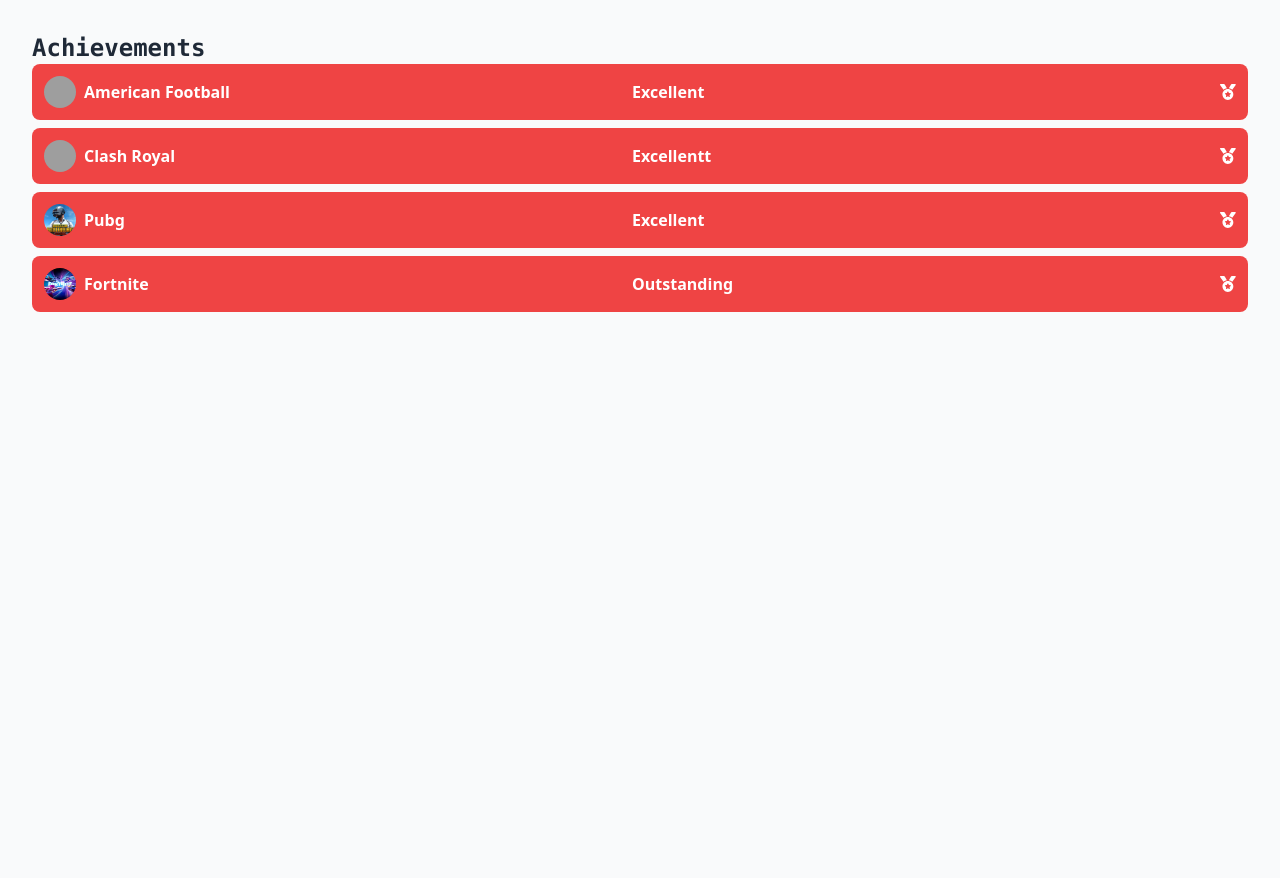
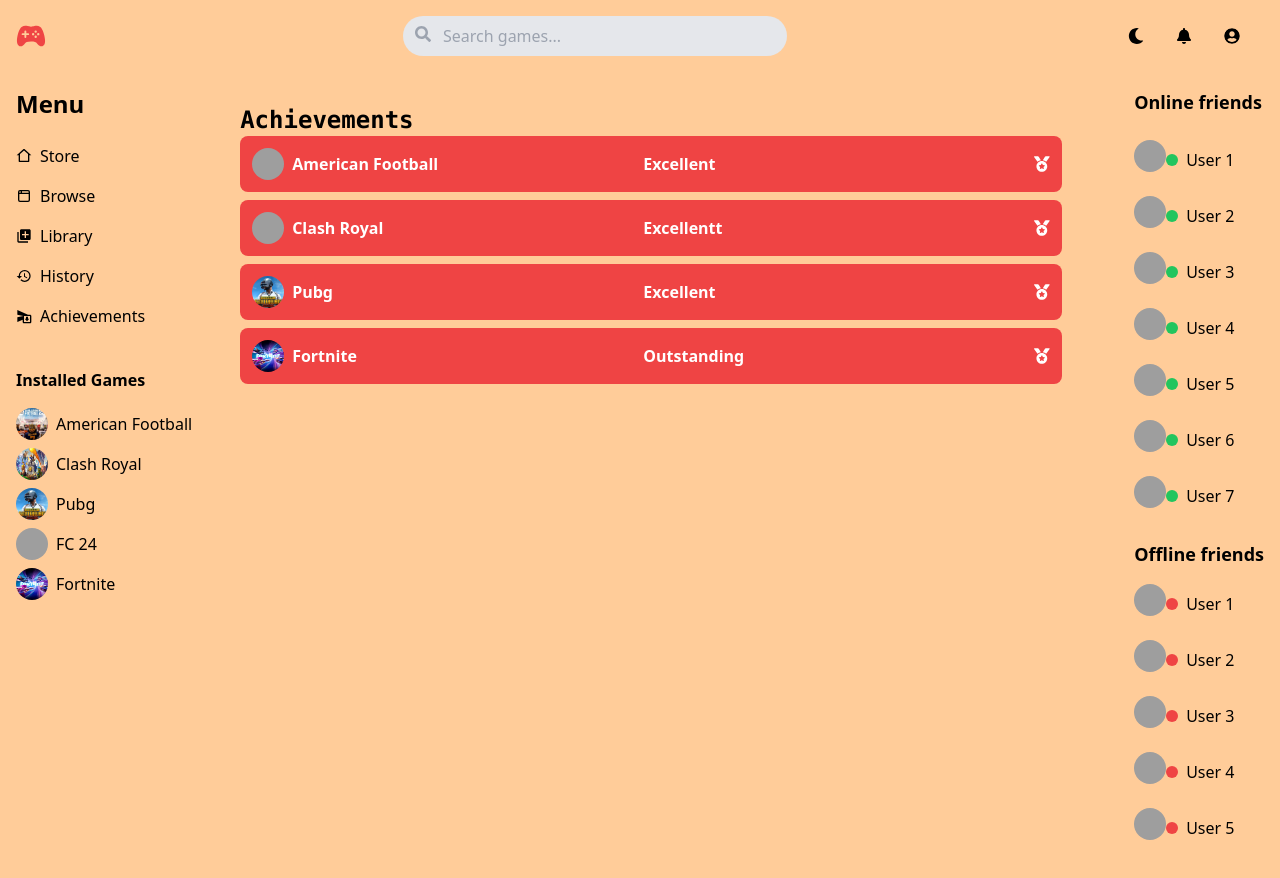
Before and after one commit to Arun-Taj/Gaming-UI, a React (Vite) app: page /achievements in a window 1280 px wide. Before the commit the page ends 800 px from the top, so only its background shows below. Built offline with nearby package versions, Linux system fonts and the light colour scheme; grey boxes are pictures that could not be loaded.

Commit message:
First Commit

```diff
--- a/src/AdminDashBoard/Components/Calendar.jsx
+++ b/src/AdminDashBoard/Components/Calendar.jsx
@@ -66,16 +66,22 @@
   ${({ isNotSameMonth }) => isNotSameMonth && `
     color: #d1d5db;
   `}
-  ${({ isSelected }) => isSelected && `
+  ${({ isSelected, isCurrentMonth, isToday }) => isSelected && isToday && isCurrentMonth && `
     background-color: #e53e3e;
     color: #fff;
     border-radius: 50%;
+  `}
+  ${({ isToday, isCurrentMonth }) => isToday && !isCurrentMonth && `
+    border: 1px solid #BDC4C4;
+    border-radius: 50%;
+    color: #000;
   `}
 `;
 
 const Calendar = () => {
   const [currentMonth, setCurrentMonth] = useState(new Date());
   const [selectedDate, setSelectedDate] = useState(new Date());
+  const today = new Date();
 
   const renderHeader = () => {
     return (
@@ -121,11 +127,16 @@
       for (let i = 0; i < 7; i++) {
         formattedDate = format(day, 'd');
         const cloneDay = day;
+        const isToday = isSameDay(day, today);
+        const isCurrentMonth = isSameMonth(day, currentMonth);
+
         days.push(
           <Cell
             key={day}
-            isNotSameMonth={!isSameMonth(day, monthStart)}
+            isNotSameMonth={!isCurrentMonth}
             isSelected={isSameDay(day, selectedDate)}
+            isToday={isToday}
+            isCurrentMonth={isSameMonth(currentMonth, today)}
             onClick={() => onDateClick(cloneDay)}
           >
             {formattedDate}
--- a/src/App.jsx
+++ b/src/App.jsx
@@ -14,7 +14,7 @@
 import AddGames from './AdminDashBoard/Components/AddGames';
 import ErrorPage from './Components/ErrorPage';
 import Calendar from './AdminDashBoard/Components/Calendar';
-import Sidebar from './UserDashBoard/Components/Sidebar';
+// import Sidebar from './UserDashBoard/Components/Sidebar';
 
 
 
@@ -30,14 +30,8 @@
       <Routes>
         <Route path='/signup' element={<SignUp/>}/>
         <Route path='/signin' element={<SignIn/>}/>
-        <Route path='/' element={<DashBoard/>}>
-          <Route path='store' element={<Store />} />
-          <Route path='browse' element={<Browser />} />
-          <Route path='library' element={<Library />} />
-          <Route path='history' element={<History />} />
+        <Route path='/*' element={<DashBoard/>}/>
 
-        </Route>
-        <Route path='achievements' element={<Achievements />} />
         <Route path='adminuser' element={<User/>}/>
         <Route path='addgames' element={<AddGames/>}/>
         <Route path='calendar' element={<Calendar/>}/>
--- a/src/UserDashBoard/Components/DashBoard.jsx
+++ b/src/UserDashBoard/Components/DashBoard.jsx
@@ -1,10 +1,18 @@
 import React from "react";
+
 
 import { useState } from "react";
 import Navbar from "./Navbar";
 import Sidebar from "./Sidebar";
-import MainContent from "./MainContent";
+//import MainContent from "./MainContent";
 import FriendsList from "./FriendList";
+import Browser from "./MenuItems/Browser";
+import Store from "./MenuItems/Store";
+import Library from "./MenuItems/Library";
+import History from "./MenuItems/History";
+import Achievements from "./MenuItems/Achievements";
+import { Routes, Route } from "react-router-dom";
+//import { BrowserRouter as Router, Routes,Route } from 'react-router-dom';
 
 
 const DashBoard = () => {
@@ -23,12 +31,10 @@
 
   const toggleSidebar = () => {
     setIsOpen(!isOpen);
-    // if (isOpen) {
-    //   document.documentElement.classList.remove(isOpen);
-    // } else {
-    //   document.documentElement.classList.add(isOpen);
-    // }
+
   };
+
+
   return (
     <>
 
@@ -39,7 +45,15 @@
 
             <Sidebar className="hidden md:block md:w-1/4 lg:w-1/5" isOpen={isOpen} toggleSidebar={toggleSidebar}  />
             <div className="flex-grow sm:w-2/3 md:w-3/4 lg:w-3/5">
-              <MainContent />
+            <Routes>
+                <Route path="/" element={<Store />} /> {/* Default route */}
+                <Route path="/store" element={<Store />} />
+                <Route path="/browse" element={<Browser />} />
+                <Route path="/library" element={<Library />} />
+                <Route path="/history" element={<History />} />
+                <Route path="/achievements" element={<Achievements />} />
+              </Routes>
+
             </div>
             <FriendsList className="hidden lg:block lg:w-1/5" />
           </div>
--- a/src/UserDashBoard/Components/FriendList.jsx
+++ b/src/UserDashBoard/Components/FriendList.jsx
@@ -17,35 +17,33 @@
 
 const FriendsList = () => {
   return (
-    <div className="dark:bg-gray-800 dark:text-white bg-lightModeBg text-black p-4 sm:pl-6 md:pl-10  ">
-      <div className=''>
-        <p className="text-sm sm:text-xl font-bold mb-6">Online friends</p>
-
-
+    <div className="dark:bg-gray-800 dark:text-white bg-lightModeBg text-black p-4 sm:pl-6 md:pl-10">
+      <div>
+        <p className="text-[14px] sm:text-lg  font-bold mb-6">Online friends</p>
         <ul>
           {friends.filter(friend => friend.online).map((friend, index) => (
             <li key={index} className="mb-4 flex items-center">
               <img
                 src="src/assetsUserDashBoard/Fc24.jpeg"
                 alt="Profile"
-              className="w-8 h-8 rounded-full border-gray-300 mr-2"
+                className="w-8 h-8 rounded-full border-gray-300 mb-2 hidden sm:block"
               />
               <span className="h-3 w-3 bg-green-500 rounded-full mr-2"></span>
-            <span className="text-sm sm:text-base">{friend.name}</span>
+              <span className="text-[10px] sm:text-base">{friend.name}</span>
             </li>
           ))}
         </ul>
-      <p className="text-sm sm:text-xl font-bold mt-6 mb-4">Offline friends</p>
+        <p className="text-[14px] sm:text-lg font-bold mt-6 mb-4">Offline friends</p>
         <ul>
           {friends.filter(friend => !friend.online).map((friend, index) => (
             <li key={index} className="mb-4 flex items-center">
               <img
                 src="src/assetsUserDashBoard/Fc24.jpeg"
                 alt="Profile"
-              className="w-8 h-8 rounded-full border-gray-300 mr-2"
+                className="w-8 h-8 rounded-full border-gray-300 mb-2 hidden sm:block"
               />
               <span className="h-3 w-3 bg-red-500 rounded-full mr-2"></span>
-            <span className="text-sm sm:text-base">{friend.name}</span>
+              <span className="text-[10px] sm:text-base">{friend.name}</span>
             </li>
           ))}
         </ul>
--- a/src/UserDashBoard/Components/MenuItems/History.jsx
+++ b/src/UserDashBoard/Components/MenuItems/History.jsx
@@ -1,8 +1,13 @@
 import React from 'react'
+import { Link } from 'react-router-dom'
 
 const History = () => {
   return (
-    <div>History</div>
+    <div>
+      <Link to={history}></Link>
+      History
+
+    </div>
   )
 }
 
--- a/src/UserDashBoard/Components/MenuItems/Store.jsx
+++ b/src/UserDashBoard/Components/MenuItems/Store.jsx
@@ -1,9 +1,56 @@
-import React from 'react'
+import React from 'react';
+import GameCard from '../GameCard';
+import { FaStar } from "react-icons/fa";
+import { FaFirefox } from "react-icons/fa";
 
 const Store = () => {
+  const games = [
+    { name: 'Clash Royal', image: 'src/assetsUserDashBoard/ClashOfRoyals2.jpeg', price: 'Free' },
+    { name: 'Pubg', image: 'src/assetsUserDashBoard/Pubg.jpeg', price: 'Free' },
+    { name: 'FC 24', image: 'src/assetsUserDashBoard/Fc24.jpeg', price: 'Free' },
+    { name: 'Fortnite', image: 'src/assetsUserDashBoard/Fortnite.jpeg', price: 'Free' },
+
+  ];
+
+  const Newgames = [
+    { name: 'Clash Royal', image: 'src/assetsUserDashBoard/ClashOfRoyals2.jpeg', price: 'Free' },
+    { name: 'Pubg', image: 'src/assetsUserDashBoard/Pubg.jpeg', price: 'Free' },
+    { name: 'FC 24', image: 'src/assetsUserDashBoard/Fc24.jpeg', price: 'Free' },
+    { name: 'Fortnite', image: 'src/assetsUserDashBoard/Fortnite.jpeg', price: 'Free' },
+    { name: 'Fall Guys', image: 'src/assetsUserDashBoard/FallGuys.jpeg', price: 'Free' },
+    { name: 'NBA 2K', image: 'src/assetsUserDashBoard/NBA2k.jpeg', price: 'Free' },
+    { name: 'College Football 25', image: 'src/assetsUserDashBoard/CollageFootball25.jpeg', price: 'Free' },
+    { name: 'Free Fire', image: 'src/assetsUserDashBoard/FreeFire.jpeg', price: 'Free' },
+  ];
+
   return (
-    <div>Store</div>
-  )
+    //Top Games
+    <div className="dark:bg-gray-800 bg-lightModeBg dark:text-white  text-black  p-6 w-full">
+      <div className='flex items-center mb-6'>
+        <FaStar className='text-red-500 mr-2' size={30} />
+        <h2 className="text-2xl md:text-3xl font-bold">Top Games</h2>
+      </div>
+
+      <div className="grid grid-cols-1 sm:grid-cols-2 md:grid-cols-3 lg:grid-cols-4 gap-4">
+        {games.map((game, index) => (
+          <GameCard key={index} name={game.name} image={game.image} price={game.price} />
+        ))}
+      </div>
+
+      {/* New Release */}
+
+      <div className='flex items-center mb-6 mt-10'>
+        <FaFirefox className='text-red-500 mr-2' size={30} />
+        <h2 className="text-2xl md:text-3xl font-bold">New Release</h2>
+      </div>
+
+      <div className="grid grid-cols-1 sm:grid-cols-2 md:grid-cols-3 lg:grid-cols-4 gap-4">
+        {Newgames.map((Ngame, index) => (
+          <GameCard key={index} name={Ngame.name} image={Ngame.image} price={Ngame.price} />
+        ))}
+      </div>
+    </div>
+  );
 }
 
-export default Store
+export default Store;
--- a/src/UserDashBoard/Components/Sidebar.jsx
+++ b/src/UserDashBoard/Components/Sidebar.jsx
@@ -8,33 +8,38 @@
 const links = [
   {
     id: 1,
-    link: "store",
+    link: "/store",
     icon: <RiHome2Line />,
     Label: "Store",
+
   },
   {
     id: 2,
-    link: "browse",
+    link: "/browse",
     icon: <TbBrowser />,
     Label: "Browse",
+
   },
   {
     id: 3,
-    link: "library",
+    link: "/library",
     icon: <MdLibraryAdd />,
     Label: "Library",
+
   },
   {
     id: 4,
-    link: "history",
+    link: "/history",
     icon: <MdHistory />,
     Label: "History",
+
   },
   {
     id: 5,
-    link: "achievements",
+    link: "/achievements",
     icon: <MdSendAndArchive />,
     Label: "Achievements",
+
   },
 ];
 
@@ -46,12 +51,12 @@
   { name: 'Fortnite', image: 'src/assetsUserDashBoard/Fortnite.jpeg' },
 ];
 
-const Sidebar = ({ isOpen, toggleSidebar }) => {
+const Sidebar = ({ isOpen, toggleSidebar, setActiveComponent}) => {
 
 
   return (
     <>
-      <div className="md:hidden   p-4 pt-8 ">
+      <div className="md:hidden   p-4 pt-8 cursor-pointer z-50">
         <button onClick={toggleSidebar}>
           {isOpen ? <FiX size={24} /> : <FiMenu size={24} />}
         </button>
@@ -62,7 +67,7 @@
           {links.map(({ id, link, icon, Label }) => (
             <li key={id} className="mb-4 flex items-center space-x-2">
               {icon}
-              <Link to={link} onClick={toggleSidebar}>{Label}</Link>
+              <Link to={link} onClick={toggleSidebar} >{Label}</Link>
             </li>
           ))}
         </ul>
```
Also changed, not shown: src/UserDashBoard/Components/MainContent.jsx (deleted, +0 -56 lines). Lines whose indentation alone changed are shown as unchanged.
